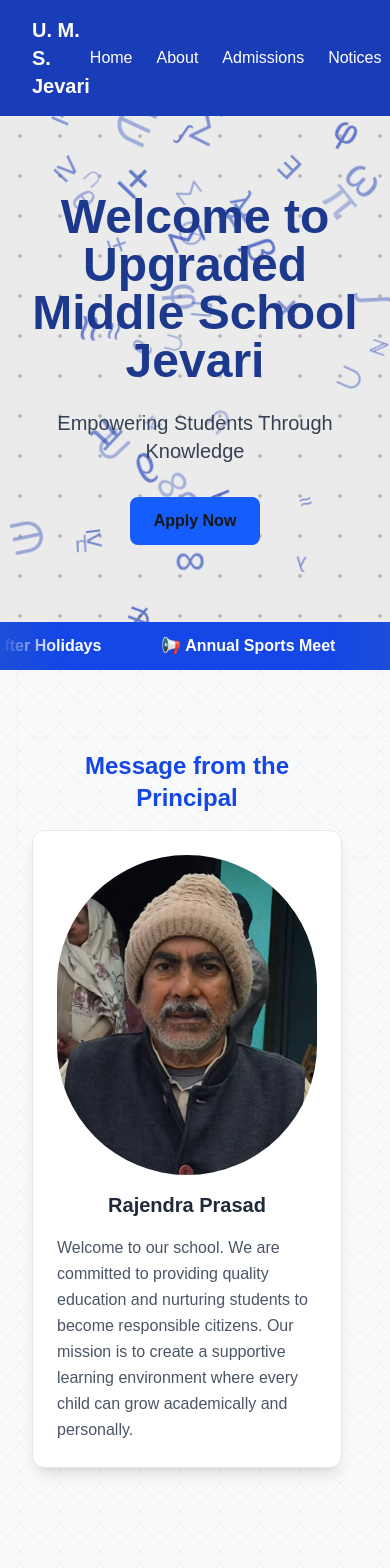
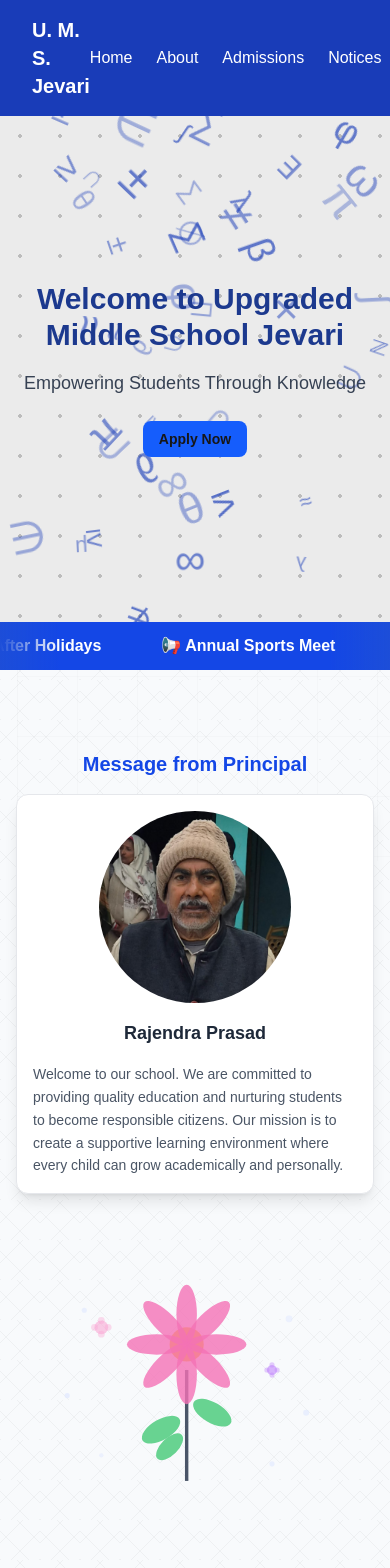
Before and after one commit to rktripathiguru/school-website, a Next.js app: page / in a window 390 px wide. Shown: the top 1568 px of the page. Built offline with nearby package versions, Linux system fonts and the light colour scheme; no server answers; the database is empty.

Commit message:
force db config

```diff
--- a/app/layout.js
+++ b/app/layout.js
@@ -16,12 +16,17 @@ const geistMono = Geist_Mono({
 export const metadata = {
   title: "Upgraded Middle School Jevari",
   description: "Empowering Students for a Better Tomorrow",
+  viewport: "width=device-width, initial-scale=1",
 };
 
 export default function RootLayout({ children }) {
   return (
     <html lang="en">
-      <body className={`${geistSans.variable} ${geistMono.variable} font-sans`}>
+      <head>
+        <meta name="viewport" content="width=device-width, initial-scale=1" />
+        <meta name="theme-color" content="#2563eb" />
+      </head>
+      <body className={`${geistSans.variable} ${geistMono.variable} font-sans antialiased`}>
   <Navbar />
   {children}
   <Footer />
--- a/app/page.js
+++ b/app/page.js
@@ -18,17 +18,17 @@ export default function Home() {
           {/* rest of your homepage */}
         </>
 
-        <div className="absolute inset-0 flex flex-col items-center justify-center text-center px-6">
-          <h1 className="text-5xl font-bold text-blue-900">
+        <div className="absolute inset-0 flex flex-col items-center justify-center text-center px-4 sm:px-6">
+          <h1 className="text-3xl sm:text-4xl md:text-5xl font-bold text-blue-900">
             Welcome to Upgraded Middle School Jevari
           </h1>
 
-          <p className="mt-6 text-xl text-gray-700">
+          <p className="mt-4 sm:mt-6 text-lg sm:text-xl text-gray-700">
             Empowering Students Through Knowledge
           </p>
 
           <Link href="/admissions">
-            <button className="mt-8 bg-blue-600 px-6 py-3 rounded-lg font-semibold hover:bg-blue-700 transition">
+            <button className="mt-6 sm:mt-8 bg-blue-600 px-4 sm:px-6 py-2 sm:py-3 rounded-lg font-semibold hover:bg-blue-700 transition text-sm sm:text-base">
               Apply Now
             </button>
           </Link>
@@ -38,26 +38,26 @@ export default function Home() {
       {/* Notice Ticker */}
       <NoticeTicker />
       {/* Principal Section */}
-      <div className="px-8 py-20">
-        <div className="flex gap-4 items-start">
-          <div className="max-w-md">
-            <h2 className="text-2xl font-bold text-blue-700 mb-4 text-center">
-              Message from the Principal
+      <div className="px-4 sm:px-8 py-20">
+        <div className="flex flex-col lg:flex-row gap-4 lg:gap-8 items-start">
+          <div className="w-full lg:max-w-md">
+            <h2 className="text-xl sm:text-2xl font-bold text-blue-700 mb-4 text-center lg:text-left">
+              Message from Principal
             </h2>
 
-            <div className="bg-white shadow-lg rounded-xl p-6 border border-gray-200">
-              <div className="flex flex-col items-center">
+            <div className="bg-white shadow-lg rounded-xl p-4 sm:p-6 border border-gray-200">
+              <div className="flex flex-col items-center lg:items-start">
                 <img
                   src="/images/principal.jpg"
                   alt="Principal"
-                  className="w-80 h-80 object-cover rounded-full mb-4"
+                  className="w-48 h-48 sm:w-64 sm:h-64 lg:w-80 lg:h-80 object-cover rounded-full mb-4"
                 />
-                <h3 className="text-xl font-semibold text-gray-800 mb-4">
+                <h3 className="text-lg sm:text-xl font-semibold text-gray-800 mb-4 text-center lg:text-left">
                   Rajendra Prasad
                 </h3>
               </div>
 
-              <p className="text-gray-600 leading-relaxed">
+              <p className="text-gray-600 leading-relaxed text-sm sm:text-base">
                 Welcome to our school. We are committed to providing quality education
                 and nurturing students to become responsible citizens. Our mission is
                 to create a supportive learning environment where every child can grow
@@ -66,8 +66,8 @@ export default function Home() {
             </div>
           </div>
 
-          <div className="flex-1 flex justify-center items-center">
-            <div className="relative w-full h-96 max-w-2xl">
+          <div className="flex-1 flex justify-center items-center mt-8 lg:mt-0">
+            <div className="relative w-full h-64 sm:h-80 lg:h-96 max-w-2xl">
               <svg viewBox="0 0 400 300" className="w-full h-full">
                 {/* Flower stem */}
                 <path
```
